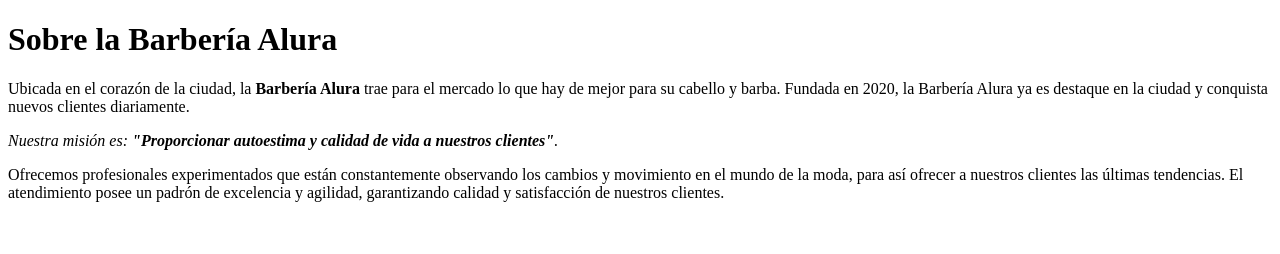
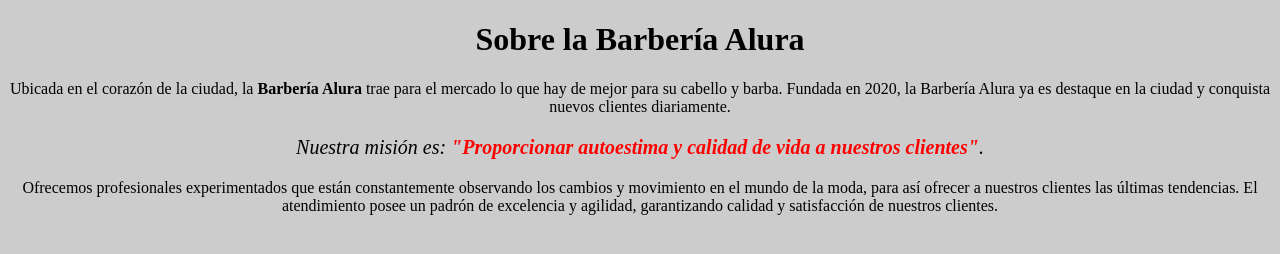
Before and after one commit to salvador-arrazola/html-css-parte-1, a plain HTML site: page index.html in a window 1280 px wide. Drawn offline with Linux system fonts and the light colour scheme.

Commit message:
Agrega funcionalidades de la clase 3.
Trabajando con CSS:
- Comenzando con CSS.
- Propiedades y valores.
- Organizando los estilos.
- Estilos en cascada.
- Alterando el color.
- Colores hexadecimales.
- Representando colores en el CSS.

```diff
--- a/index.html
+++ b/index.html
@@ -3,14 +3,24 @@
   <head>
     <meta charset="utf-8">
     <title>Barbería Alura</title>
+    <!-- <style>
+      p {
+        text-align: center;
+      }
+    </style> -->
+    <link rel="stylesheet" href="style.css" />
   </head>
   <body>
-    <h1>Sobre la Barbería Alura</h1>
+    <h1 style="text-align: center;">Sobre la Barbería Alura</h1>
+    <!-- <h1 style="text-align: center; background: #CCCCCC;">Sobre la Barbería Alura</h1> -->
 
     <p>Ubicada en el corazón de la ciudad, la <strong>Barbería Alura</strong> trae para el mercado lo que hay de mejor para su cabello y barba. Fundada en 2020, la Barbería Alura ya es destaque en la ciudad y conquista nuevos clientes diariamente.</p>
+    <!-- <p style="text-align: center;">Ubicada en el corazón de la ciudad, la <strong>Barbería Alura</strong> trae para el mercado lo que hay de mejor para su cabello y barba. Fundada en 2020, la Barbería Alura ya es destaque en la ciudad y conquista nuevos clientes diariamente.</p> -->
 
-    <p><em>Nuestra misión es: <strong>"Proporcionar autoestima y calidad de vida a nuestros clientes"</strong>.</em></p>
+    <p style="font-size: 20px;"><em>Nuestra misión es: <strong>"Proporcionar autoestima y calidad de vida a nuestros clientes"</strong>.</em></p>
+    <!-- <p style="text-align: center; font-size: 20px;"><em>Nuestra misión es: <strong>"Proporcionar autoestima y calidad de vida a nuestros clientes"</strong>.</em></p> -->
 
     <p>Ofrecemos profesionales experimentados que están constantemente observando los cambios y movimiento en el mundo de la moda, para así ofrecer a nuestros clientes las últimas tendencias. El atendimiento posee un padrón de excelencia y agilidad, garantizando calidad y satisfacción de nuestros clientes.</p>
+    <!-- <p style="text-align: center;">Ofrecemos profesionales experimentados que están constantemente observando los cambios y movimiento en el mundo de la moda, para así ofrecer a nuestros clientes las últimas tendencias. El atendimiento posee un padrón de excelencia y agilidad, garantizando calidad y satisfacción de nuestros clientes.</p> -->
   </body>
 </html>
--- /dev/null
+++ b/style.css
@@ -0,0 +1,13 @@
+
+body {
+  background: #cccccc;
+}
+
+p {
+  text-align: center;
+  /* background: #cccccc; */
+}
+
+em strong {
+  color: red;
+}
```
